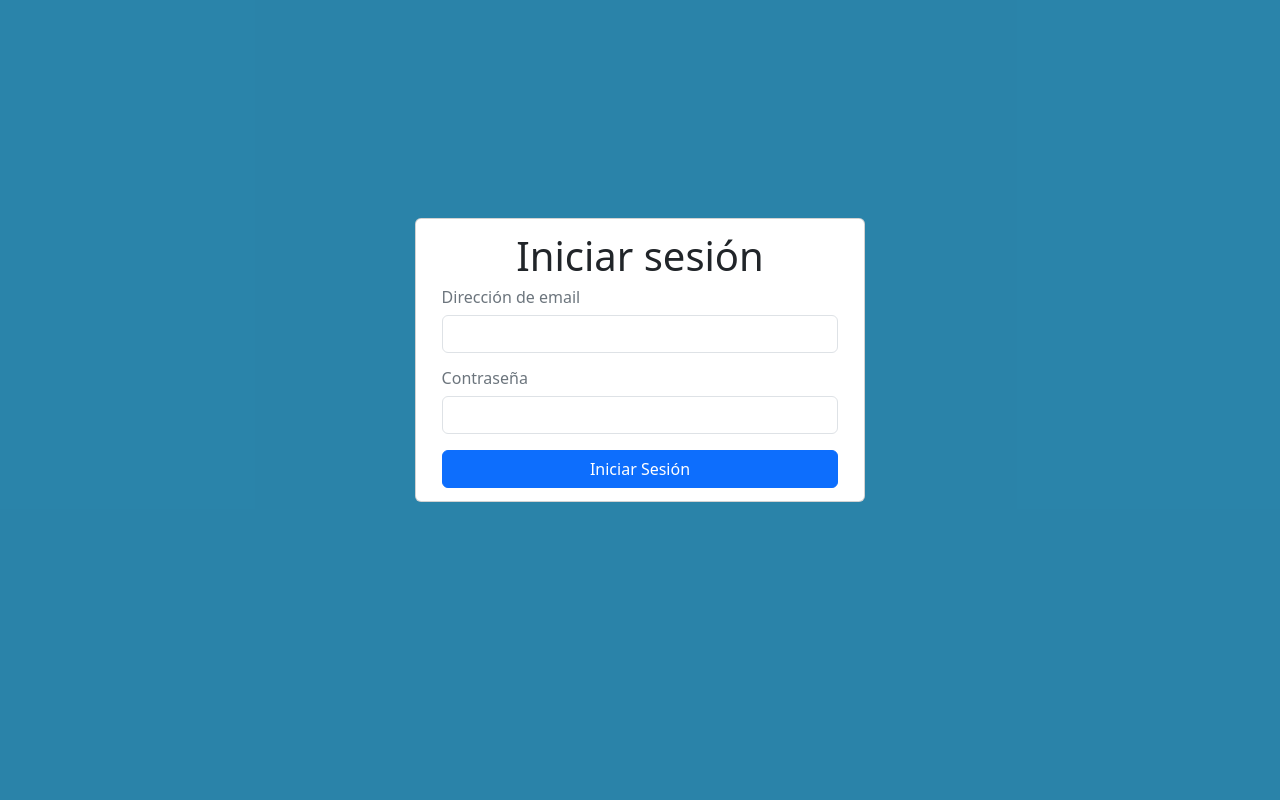
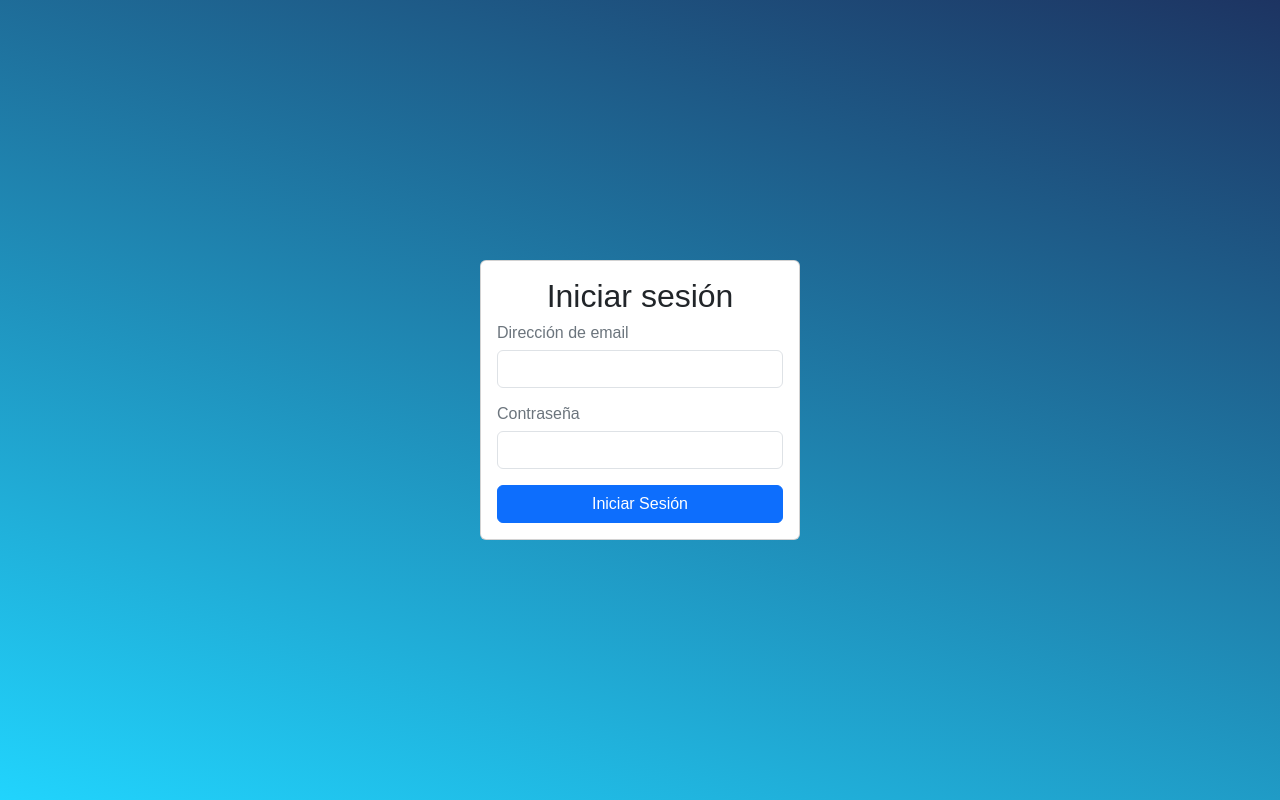
Before and after one commit to Dev-almazan/app-login-usuario.react, a React (Vite) app: page / in a window 1280 px wide. Built offline with nearby package versions, Linux system fonts and the light colour scheme; a web font is replaced by a local one.

Commit message:
agregando validacion

```diff
--- a/src/App.css
+++ b/src/App.css
@@ -1,9 +1,66 @@
 
 
+/* cyrillic-ext */
+@font-face {
+  font-family: 'Comfortaa';
+  font-style: normal;
+  font-weight: 300;
+  src: url(https://fonts.gstatic.com/s/comfortaa/v45/1Pt_g8LJRfWJmhDAuUsSQamb1W0lwk4S4TbMDr4fIA9c.woff2) format('woff2');
+  unicode-range: U+0460-052F, U+1C80-1C8A, U+20B4, U+2DE0-2DFF, U+A640-A69F, U+FE2E-FE2F;
+}
+
+/* cyrillic */
+@font-face {
+  font-family: 'Comfortaa';
+  font-style: normal;
+  font-weight: 300;
+  src: url(https://fonts.gstatic.com/s/comfortaa/v45/1Pt_g8LJRfWJmhDAuUsSQamb1W0lwk4S4TbMDrcfIA9c.woff2) format('woff2');
+  unicode-range: U+0301, U+0400-045F, U+0490-0491, U+04B0-04B1, U+2116;
+}
+
+/* greek */
+@font-face {
+  font-family: 'Comfortaa';
+  font-style: normal;
+  font-weight: 300;
+  src: url(https://fonts.gstatic.com/s/comfortaa/v45/1Pt_g8LJRfWJmhDAuUsSQamb1W0lwk4S4TbMDrAfIA9c.woff2) format('woff2');
+  unicode-range: U+0370-0377, U+037A-037F, U+0384-038A, U+038C, U+038E-03A1, U+03A3-03FF;
+}
+
+/* vietnamese */
+@font-face {
+  font-family: 'Comfortaa';
+  font-style: normal;
+  font-weight: 300;
+  src: url(https://fonts.gstatic.com/s/comfortaa/v45/1Pt_g8LJRfWJmhDAuUsSQamb1W0lwk4S4TbMDrwfIA9c.woff2) format('woff2');
+  unicode-range: U+0102-0103, U+0110-0111, U+0128-0129, U+0168-0169, U+01A0-01A1, U+01AF-01B0, U+0300-0301, U+0303-0304, U+0308-0309, U+0323, U+0329, U+1EA0-1EF9, U+20AB;
+}
+
+/* latin-ext */
+@font-face {
+  font-family: 'Comfortaa';
+  font-style: normal;
+  font-weight: 300;
+  src: url(https://fonts.gstatic.com/s/comfortaa/v45/1Pt_g8LJRfWJmhDAuUsSQamb1W0lwk4S4TbMDr0fIA9c.woff2) format('woff2');
+  unicode-range: U+0100-02BA, U+02BD-02C5, U+02C7-02CC, U+02CE-02D7, U+02DD-02FF, U+0304, U+0308, U+0329, U+1D00-1DBF, U+1E00-1E9F, U+1EF2-1EFF, U+2020, U+20A0-20AB, U+20AD-20C0, U+2113, U+2C60-2C7F, U+A720-A7FF;
+}
+
+/* latin */
+@font-face {
+  font-family: 'Comfortaa';
+  font-style: normal;
+  font-weight: 300;
+  src: url(https://fonts.gstatic.com/s/comfortaa/v45/1Pt_g8LJRfWJmhDAuUsSQamb1W0lwk4S4TbMDrMfIA.woff2) format('woff2');
+  unicode-range: U+0000-00FF, U+0131, U+0152-0153, U+02BB-02BC, U+02C6, U+02DA, U+02DC, U+0304, U+0308, U+0329, U+2000-206F, U+20AC, U+2122, U+2191, U+2193, U+2212, U+2215, U+FEFF, U+FFFD;
+}
 
 :root{
   padding: 0 ;
   margin: 0;
-  --bg-fondo  : rgba(15, 116, 159, 0.888);
-  background-color: var(--bg-fondo);
+  --bg-fondo  :#0093E9;
+  --bg-img : linear-gradient(19deg, #21D4FD 0%, #1d3462 100%);
 }
+
+body {
+  font-family: 'Comfortaa', sans-serif;
+}
--- a/src/components/login.css
+++ b/src/components/login.css
@@ -3,15 +3,27 @@
 {
     display: grid;
     background-color: var(--bg-fondo);
+    background-image: var(--bg-img);
     align-items: center;
     margin:  0 auto;
-    height:90vh;
+    height:100vh;
 }
 
 .cmpForm form
 {
-    width: 100%;
-    max-width: 450px;
+    width:25%;
     margin: 0 auto;
-    padding: 1% 2% ;
+padding: 1rem 1rem;
+box-sizing: border-box;
 }
+
+
+  @media screen and (max-width:1000px) {
+
+    .cmpForm form {
+            width: 80%;
+            max-width: 100%;
+            margin: 0 auto;
+
+        }
+  }
--- a/src/components/login.jsx
+++ b/src/components/login.jsx
@@ -40,10 +40,24 @@ const FormularioLogin = (e) => {
         console.log(errors)
                 if(errors.email == '' && errors.pass == '')
                 {
-                    // Aquí procesas los datos del formulario
-                    user.login({
-                        'email': email
-                    });
+                    // Aquí procesamos el servicio
+                    const responseUser = [{
+                        email : 'ernest_almazan@outlook.com',
+                        password : 'Xag20596'
+                    }]
+
+                    const validacion = responseUser.find(user=> user.email == email && user.password == pass)
+                    if(validacion)
+                    {
+                        user.login({
+                            'email': email
+                        });
+                    }
+                    else
+                    {
+                        setGlobalError('Usuario o contraseña incorrrecta.');
+                    }
+
                 }
                 else
                 {
@@ -56,7 +70,7 @@ const FormularioLogin = (e) => {
         <>
         <div className='cmpForm'>
                 <Form className='card' id={e.id} onSubmit={handleSubmit}  >
-                <h1 className='text-center'>Iniciar sesión</h1>
+                <h2 className='text-center'>Iniciar sesión</h2>
                     {globalError && <> <small className="alert alert-danger">{globalError}</small></>}
                 <Form.Group className="mb-3" >
                     <h6 className="text-secondary">Dirección de email</h6>
```
